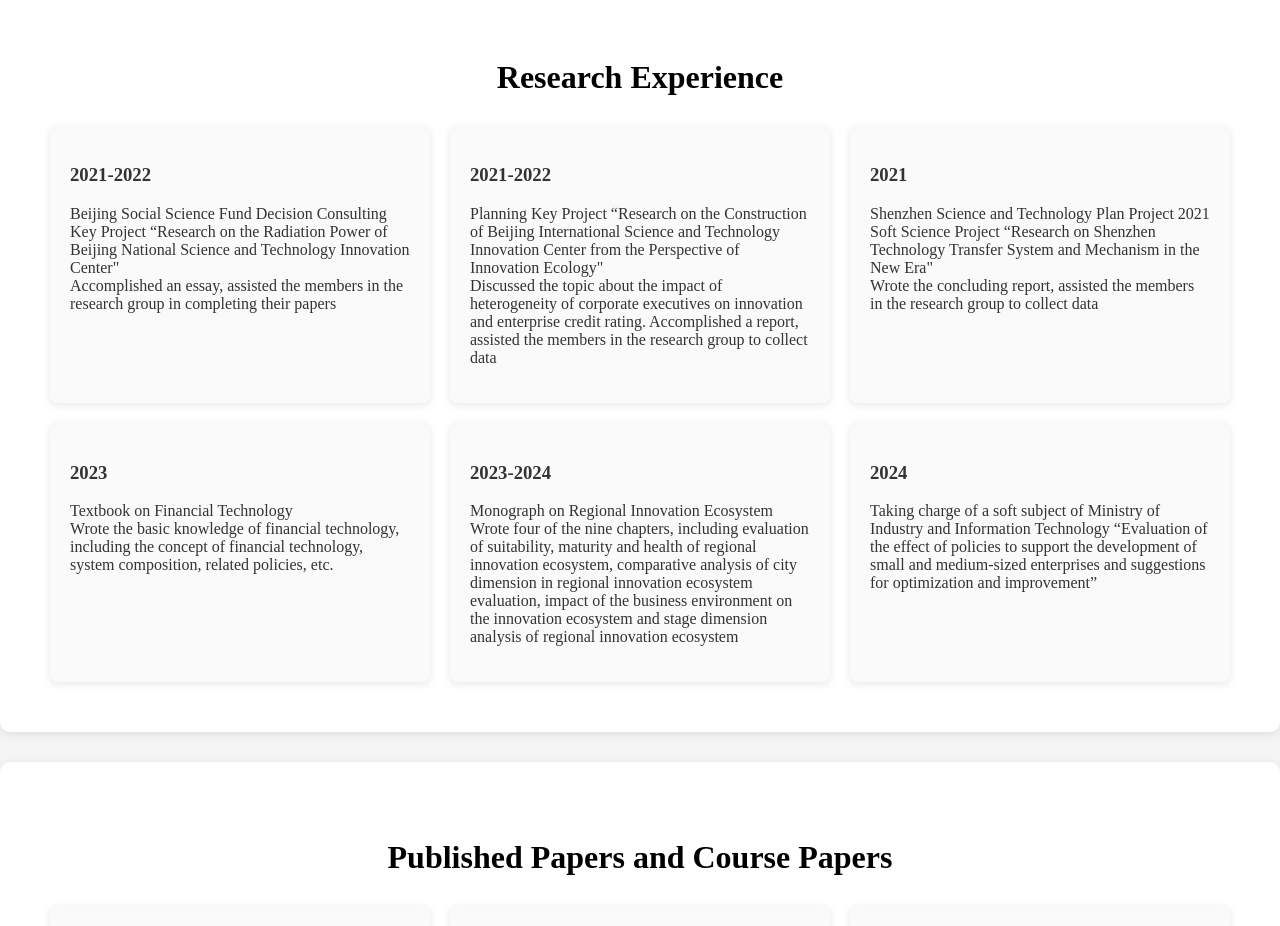
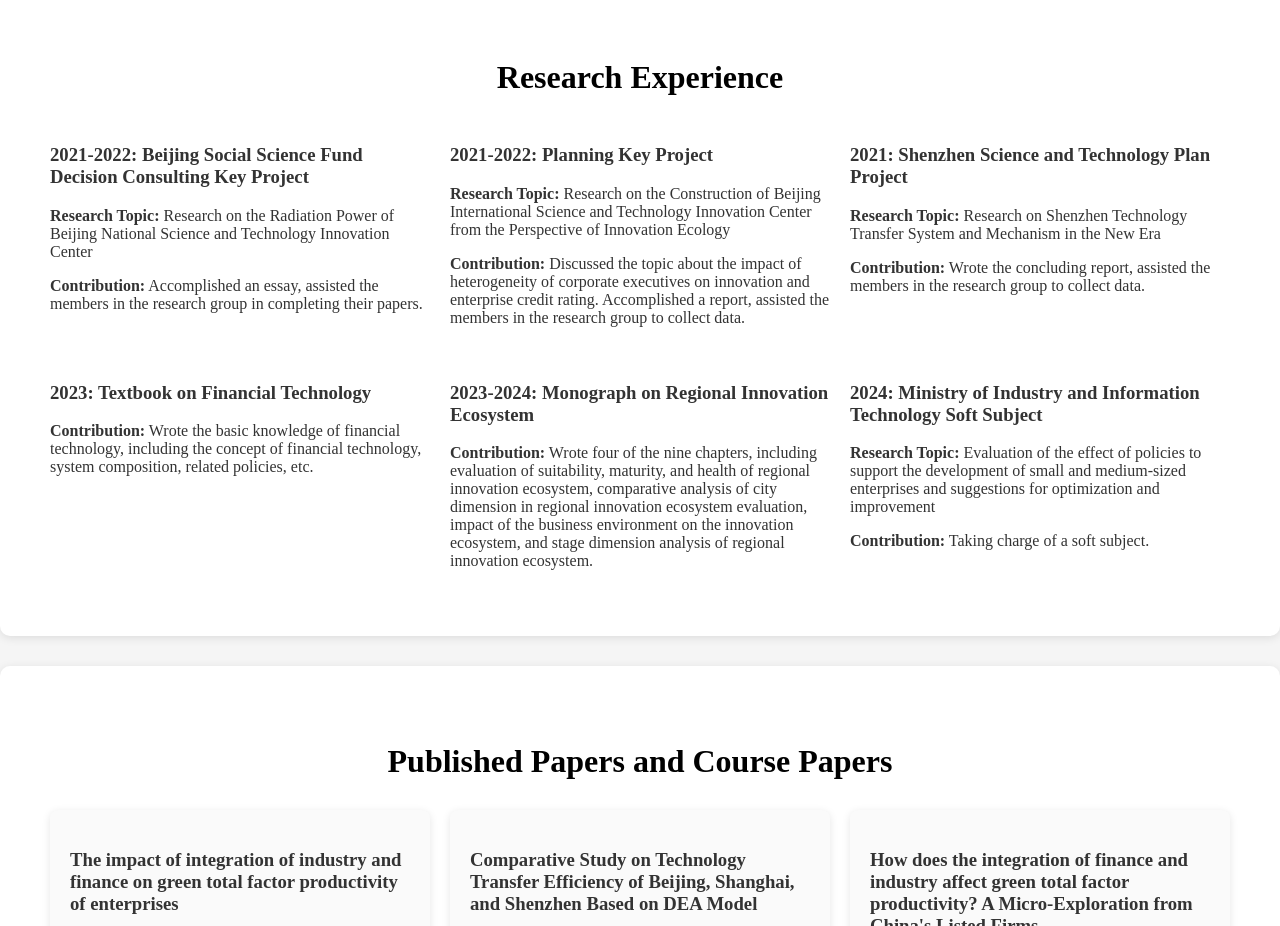
Before and after one commit to MightyTAL/trytry, a plain HTML site: page index.html in a window 1280 px wide. Shown: the part 1620-2546 px from the top of the page. Drawn offline with Linux system fonts and the light colour scheme.

Commit message:
Update index.html

```diff
--- a/index.html
+++ b/index.html
@@ -66,29 +66,55 @@
     <section id="research-experience" class="chanel-section">
         <h2>Research Experience</h2>
         <div class="experience-grid">
-            <div class="experience-item">
-                <h3>2021-2022</h3>
-                <p>Beijing Social Science Fund Decision Consulting Key Project “Research on the Radiation Power of Beijing National Science and Technology Innovation Center"<br>Accomplished an essay, assisted the members in the research group in completing their papers</p>
+            <!-- Research Item 1 -->
+    <div class="research-item">
+        <h3 class="research-title" onclick="toggleContent('research1')">2021-2022: Beijing Social Science Fund Decision Consulting Key Project</h3>
+        <div id="research1" class="research-content">
+            <p><strong>Research Topic:</strong> Research on the Radiation Power of Beijing National Science and Technology Innovation Center</p>
+            <p><strong>Contribution:</strong> Accomplished an essay, assisted the members in the research group in completing their papers.</p>
         </div>
-            <div class="experience-item">
-                <h3>2021-2022</h3>
-                <p>Planning Key Project “Research on the Construction of Beijing International Science and Technology Innovation Center from the Perspective of Innovation Ecology"<br>Discussed the topic about the impact of heterogeneity of corporate executives on innovation and enterprise credit rating. Accomplished a report, assisted the members in the research group to collect data</p>
     </div>
-            <div class="experience-item">
-                <h3>2021</h3>
-                <p>Shenzhen Science and Technology Plan Project 2021 Soft Science Project “Research on Shenzhen Technology Transfer System and Mechanism in the New Era"<br>Wrote the concluding report, assisted the members in the research group to collect data</p>
+
+    <!-- Research Item 2 -->
+    <div class="research-item">
+        <h3 class="research-title" onclick="toggleContent('research2')">2021-2022: Planning Key Project</h3>
+        <div id="research2" class="research-content">
+            <p><strong>Research Topic:</strong> Research on the Construction of Beijing International Science and Technology Innovation Center from the Perspective of Innovation Ecology</p>
+            <p><strong>Contribution:</strong> Discussed the topic about the impact of heterogeneity of corporate executives on innovation and enterprise credit rating. Accomplished a report, assisted the members in the research group to collect data.</p>
         </div>
-            <div class="experience-item">
-                <h3>2023</h3>
-                <p>Textbook on Financial Technology<br>Wrote the basic knowledge of financial technology, including the concept of financial technology, system composition, related policies, etc.</p>
     </div>
-            <div class="experience-item">
-                <h3>2023-2024</h3>
-                <p>Monograph on Regional Innovation Ecosystem<br>Wrote four of the nine chapters, including evaluation of suitability, maturity and health of regional innovation ecosystem, comparative analysis of city dimension in regional innovation ecosystem evaluation, impact of the business environment on the innovation ecosystem and stage dimension analysis of regional innovation ecosystem</p>
+
+    <!-- Research Item 3 -->
+    <div class="research-item">
+        <h3 class="research-title" onclick="toggleContent('research3')">2021: Shenzhen Science and Technology Plan Project</h3>
+        <div id="research3" class="research-content">
+            <p><strong>Research Topic:</strong> Research on Shenzhen Technology Transfer System and Mechanism in the New Era</p>
+            <p><strong>Contribution:</strong> Wrote the concluding report, assisted the members in the research group to collect data.</p>
         </div>
-            <div class="experience-item">
-                <h3>2024</h3>
-                <p>Taking charge of a soft subject of Ministry of Industry and Information Technology “Evaluation of the effect of policies to support the development of small and medium-sized enterprises and suggestions for optimization and improvement”</p>
+    </div>
+
+    <!-- Research Item 4 -->
+    <div class="research-item">
+        <h3 class="research-title" onclick="toggleContent('research4')">2023: Textbook on Financial Technology</h3>
+        <div id="research4" class="research-content">
+            <p><strong>Contribution:</strong> Wrote the basic knowledge of financial technology, including the concept of financial technology, system composition, related policies, etc.</p>
+        </div>
+    </div>
+
+    <!-- Research Item 5 -->
+    <div class="research-item">
+        <h3 class="research-title" onclick="toggleContent('research5')">2023-2024: Monograph on Regional Innovation Ecosystem</h3>
+        <div id="research5" class="research-content">
+            <p><strong>Contribution:</strong> Wrote four of the nine chapters, including evaluation of suitability, maturity, and health of regional innovation ecosystem, comparative analysis of city dimension in regional innovation ecosystem evaluation, impact of the business environment on the innovation ecosystem, and stage dimension analysis of regional innovation ecosystem.</p>
+        </div>
+    </div>
+
+    <!-- Research Item 6 -->
+    <div class="research-item">
+        <h3 class="research-title" onclick="toggleContent('research6')">2024: Ministry of Industry and Information Technology Soft Subject</h3>
+        <div id="research6" class="research-content">
+            <p><strong>Research Topic:</strong> Evaluation of the effect of policies to support the development of small and medium-sized enterprises and suggestions for optimization and improvement</p>
+            <p><strong>Contribution:</strong> Taking charge of a soft subject.</p>
         </div>
     </div>
 </section>
```
Lines whose indentation alone changed are shown as unchanged.
